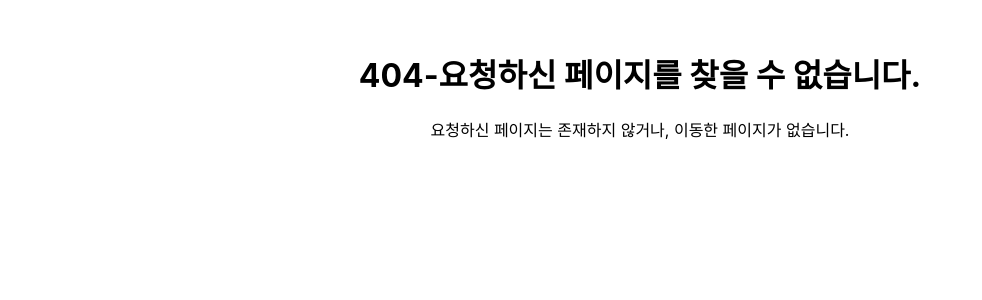
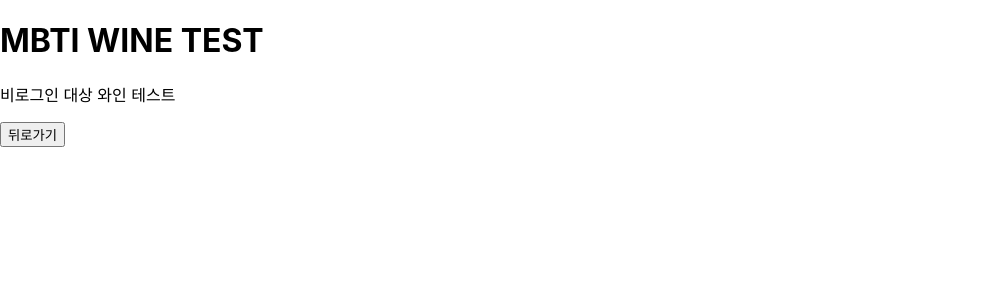
Before and after one commit to uubinn0/WineDining, a React (Create React App) app in the folder frontend/winedining/: page /logintest in a window 1280 px wide. Before the commit this address had no page. Shown: the top 300 px of the page, without its empty margins (0-982 px from the left). Built offline with nearby package versions, Linux system fonts and the light colour scheme.

Commit message:
initial settings2

```diff
--- a/frontend/winedining/src/pages/Login.tsx
+++ b/frontend/winedining/src/pages/Login.tsx
@@ -10,7 +10,7 @@ function Login() {
       <h3>카카오 로그인</h3>
       <h3>구글로 시작하기</h3>
       <button onClick={() => navigate("/home")}>홈으로 이동하기</button>
-      <button onClick={() => navigate("/test")}>WINE MBTI TEST</button>
+      <button onClick={() => navigate("/logintest")}>WINE MBTI TEST</button>
     </div>
   );
 }
--- /dev/null
+++ b/frontend/winedining/src/pages/LoginTest.tsx
@@ -0,0 +1,16 @@
+import React from "react";
+import { useNavigate } from "react-router-dom";
+
+const LoginTest = () => {
+  const navigate = useNavigate();
+
+  return (
+    <div>
+      <h1>MBTI WINE TEST</h1>
+      <p>비로그인 대상 와인 테스트</p>
+      <button onClick={() => navigate("/")}>뒤로가기</button>
+    </div>
+  );
+};
+
+export default LoginTest;
--- a/frontend/winedining/src/pages/Test.tsx
+++ b/frontend/winedining/src/pages/Test.tsx
@@ -9,6 +9,7 @@ function Test() {
       <button onClick={() => navigate("/mypage")}>뒤로가기</button>
 
       <h1>여기는 와인 취향 테스트하는 공간입니다.</h1>
+      <p>로그인한 사람들 대상!</p>
     </div>
   );
 }
--- a/frontend/winedining/src/routes/AppRouter.tsx
+++ b/frontend/winedining/src/routes/AppRouter.tsx
@@ -7,12 +7,14 @@ import WineList from "../pages/WineList";
 import WineSellerList from "../pages/WineSellerList";
 import WishList from "../pages/WishList";
 import ErrorPage from "../pages/ErrorPage";
+import LoginTest from "../pages/LoginTest";
 
 const AppRouter = () => {
   return (
     <BrowserRouter>
       <Routes>
         <Route path="/" element={<Login />} />
+        <Route path="/logintest" element={<LoginTest />}></Route>
         <Route path="/home" element={<Home />} />
         <Route path="/test" element={<Test />} />
         <Route path="/mypage" element={<MyPage />} />
```
